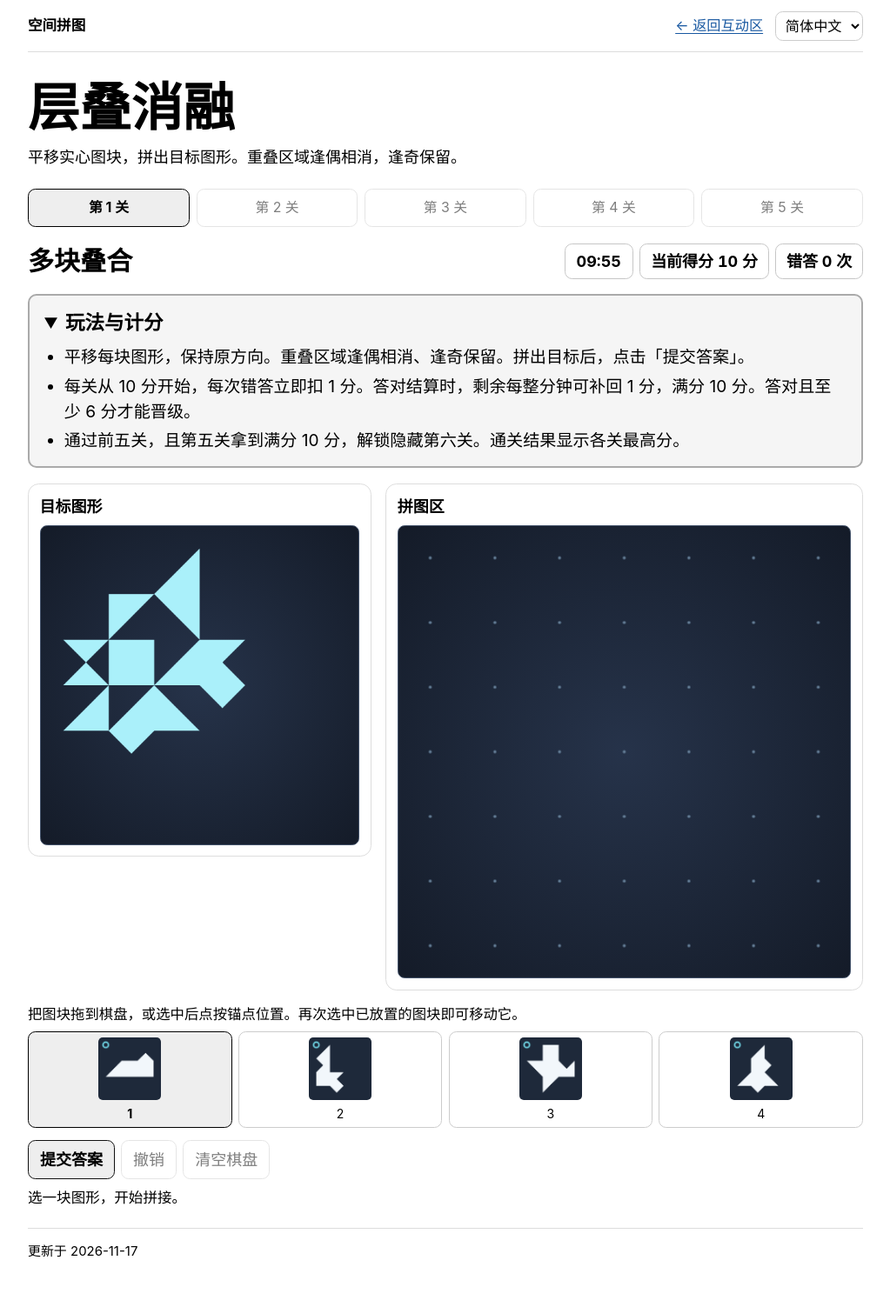
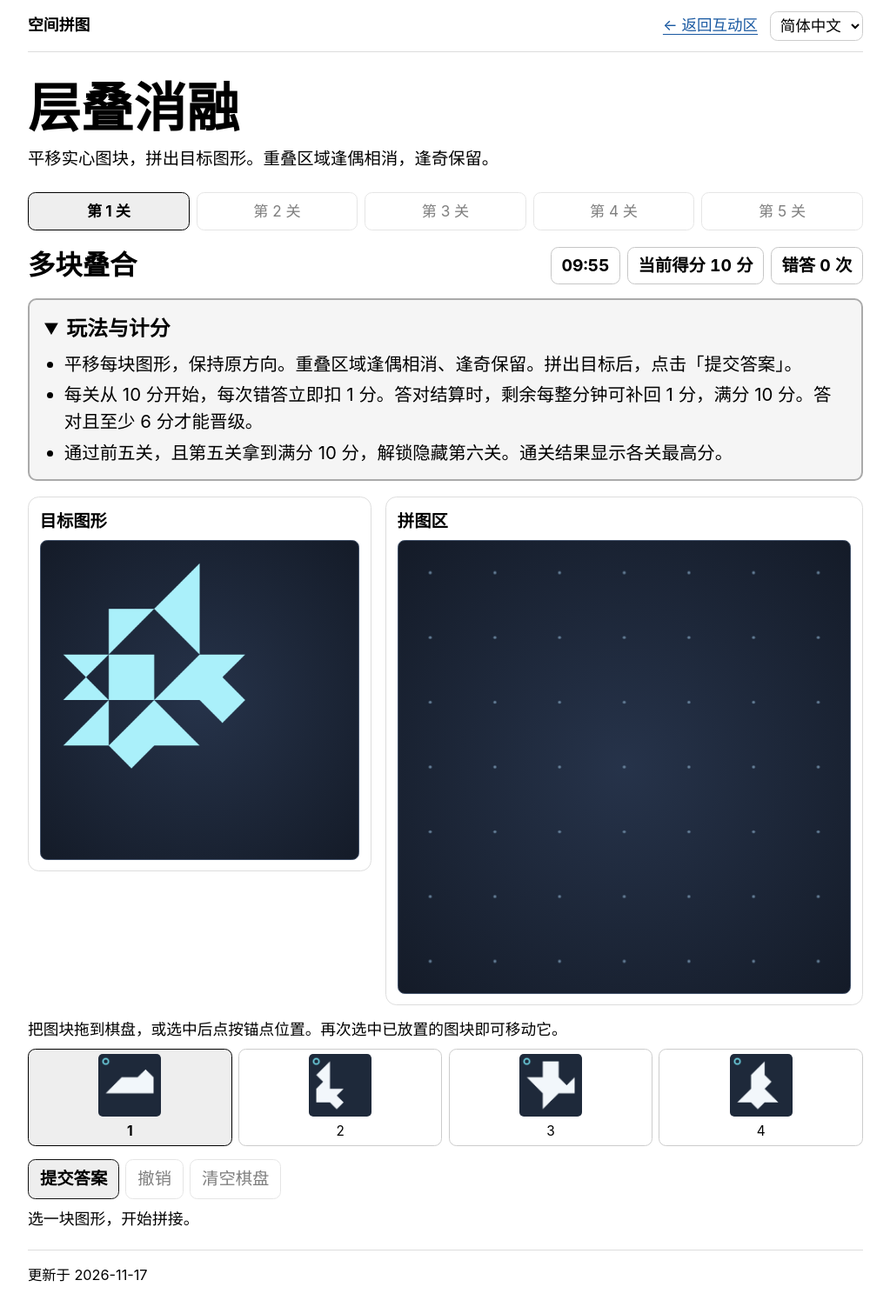
Before and after one commit to mybagi/layer-ablation-game, a plain HTML site: page index.html in a window 1280 px wide. Shown: the whole page at 87% size, without its empty margins (128-1151 px from the left). Before the commit the page ends 1476 px from the top, so only its background shows below. Drawn offline with Linux system fonts and the light colour scheme.

Commit message:
Increase game text sizes by one point

```diff
--- a/index.html
+++ b/index.html
@@ -7,10 +7,11 @@
   <meta name="description" content="在倒计时内按奇偶消融规则拼出目标图形，挑战五道随机题。">
   <title>层叠消融</title>
   <style>
+  :root { --site-font-increase: 1pt; }
     * { box-sizing: border-box; }
     [hidden] { display: none !important; }
     :root { color: #000; background: #fff; font: 112.5%/1.5 Inter, system-ui, "Microsoft YaHei", sans-serif; }
-    body { margin: 0; min-height: 100vh; background-color: #fff; isolation: isolate; transition: background-color .85s, color .65s; }
+    body { font-size: calc(1rem + var(--site-font-increase)); margin: 0; min-height: 100vh; background-color: #fff; isolation: isolate; transition: background-color .85s, color .65s; }
     body::before { content: ""; position: fixed; inset: 0; z-index: -1; pointer-events: none; background: radial-gradient(ellipse at 50% 12%, #4b2019, transparent 67%); opacity: 0; transition: opacity 1s; }
     a[href] { color: #1858a1; text-underline-offset: .2em; }
     button { font: inherit; color: inherit; min-height: 44px; padding: .42rem .72rem; border: 1px solid #ccc; border-radius: .48rem; background: #fff; cursor: pointer; }
@@ -20,41 +21,41 @@
     h1, h2, h3, p { margin: 0; }
     .wrap { width: min(960px, calc(100% - 2rem)); margin-inline: auto; }
     .top { min-height: 60px; display: flex; justify-content: space-between; align-items: center; gap: .8rem; border-bottom: 1px solid #ddd; }
-    .top strong { font-size: .92rem; }
-    .top nav { display: flex; gap: .75rem; align-items: center; font-size: .9rem; }
+    .top strong { font-size: calc(.92rem + var(--site-font-increase)); }
+    .top nav { display: flex; gap: .75rem; align-items: center; font-size: calc(.9rem + var(--site-font-increase)); }
     .language { min-height: 34px; padding: .18rem .4rem; border: 1px solid #ccc; border-radius: .48rem; color: #000; background: #fff; font: inherit; }
     .intro { margin: 1.65rem 0 1.3rem; }
-    h1 { font-size: clamp(2.15rem, 5.2vw + 2px, 3.3rem); line-height: 1.13; }
+    h1 { font-size: calc(clamp(2.15rem, 5.2vw + 2px, 3.3rem) + var(--site-font-increase)); line-height: 1.13; }
     .intro p { max-width: 46rem; margin-top: .55rem; }
     .levels { display: grid; grid-template-columns: repeat(5, minmax(0, 1fr)); gap: .42rem; }
-    .levels button { padding: .4rem .18rem; font-size: .88rem; }
+    .levels button { padding: .4rem .18rem; font-size: calc(.88rem + var(--site-font-increase)); }
     .levels button[aria-current="step"], .pieces button[aria-pressed="true"] { background: #eee; border-color: #000; font-weight: 700; }
     .stage { display: flex; justify-content: space-between; align-items: center; flex-wrap: wrap; gap: .5rem .65rem; margin: .95rem 0 .65rem; }
-    .stage h2 { font-size: clamp(1.25rem, 4.5vw + 2px, 1.67rem); }
+    .stage h2 { font-size: calc(clamp(1.25rem, 4.5vw + 2px, 1.67rem) + var(--site-font-increase)); }
     .stage-stats { display: flex; flex-wrap: wrap; gap: .42rem; }
     .stat { flex: none; font-weight: 700; padding: .33rem .65rem; border: 1px solid #c6c6c6; border-radius: .48rem; font-variant-numeric: tabular-nums; }
     #timer { min-width: 4.4rem; text-align: center; }
     .boards { display: grid; grid-template-columns: minmax(150px, .72fr) minmax(0, 1fr); gap: .9rem; align-items: start; }
     .panel { min-width: 0; padding: .7rem; border: 1px solid #ddd; border-radius: .7rem; }
-    .panel h3 { font-size: 1rem; }
+    .panel h3 { font-size: calc(1rem + var(--site-font-increase)); }
     .board { display: block; width: 100%; aspect-ratio: 1; margin: .4rem auto 0; border: 1px solid #43526a; border-radius: .45rem; background: radial-gradient(ellipse at center, #26334a, #141b28); }
     .target-window { position: relative; }
     .target-window .concealed { visibility: hidden; }
-    .target-message { position: absolute; inset: 0; display: grid; place-items: center; padding: .55rem; text-align: center; color: #eee1d6; background: #2a1614; border: 1px solid #674033; border-radius: .45rem; font-size: .92rem; }
+    .target-message { position: absolute; inset: 0; display: grid; place-items: center; padding: .55rem; text-align: center; color: #eee1d6; background: #2a1614; border: 1px solid #674033; border-radius: .45rem; font-size: calc(.92rem + var(--site-font-increase)); }
     #peek { margin-top: .45rem; }
     .play-board { touch-action: none; cursor: crosshair; }
-    .piece-guide { margin: .85rem 0 .42rem; font-size: .91rem; }
+    .piece-guide { margin: .85rem 0 .42rem; font-size: calc(.91rem + var(--site-font-increase)); }
     .pieces { display: grid; grid-template-columns: repeat(auto-fit, minmax(66px, 1fr)); gap: .4rem; }
-    .pieces button { display: grid; justify-items: center; min-width: 0; gap: .28rem; padding: .3rem .25rem; font-size: .78rem; cursor: grab; touch-action: none; }
+    .pieces button { display: grid; justify-items: center; min-width: 0; gap: .28rem; padding: .3rem .25rem; font-size: calc(.78rem + var(--site-font-increase)); cursor: grab; touch-action: none; }
     .pieces button:active { cursor: grabbing; }
     .pieces canvas { width: min(100%, 72px); aspect-ratio: 1; display: block; background: #1e293a; border-radius: .28rem; }
     .actions { margin-top: .8rem; display: flex; flex-wrap: wrap; gap: .4rem; }
     .primary { border-color: #111; background: #eee; font-weight: 700; }
     .primary:not(:disabled):hover { background: #e3e3e3; }
-    .feedback { min-height: 1.5em; margin-top: .55rem; font-size: .92rem; }
+    .feedback { min-height: 1.5em; margin-top: .55rem; font-size: calc(.92rem + var(--site-font-increase)); }
     .board-tools { margin: .8rem 0 1rem; padding: .82rem .95rem; border: 2px solid #aaa; border-radius: .55rem; background: #f5f5f5; }
-    .board-tools summary { cursor: pointer; font-size: 1.25rem; font-weight: 700; }
-    .board-tools ul { margin: .45rem 0 0; padding-inline-start: 1.26rem; font-size: 1.0625rem; }
+    .board-tools summary { cursor: pointer; font-size: calc(1.25rem + var(--site-font-increase)); font-weight: 700; }
+    .board-tools ul { margin: .45rem 0 0; padding-inline-start: 1.26rem; font-size: calc(1.0625rem + var(--site-font-increase)); }
     .board-tools li + li { margin-top: .28rem; }
     .admin-tools { margin-top: 1rem; }
     .admin-tools summary { cursor: pointer; font-weight: 600; }
@@ -64,15 +65,15 @@
     .admin-status { margin-top: .3rem; }
     #admin-levels { display: flex; flex-wrap: wrap; gap: .4rem; margin-top: .5rem; }
     .completion, .timeout, .achievement { margin-top: 1.25rem; }
-    .completion h2, .timeout h2, .achievement h2 { font-size: clamp(1.4rem, 5vw + 2px, 2rem); }
-    .completion output { display: block; font-size: 2.25rem; font-weight: 700; margin: .4rem 0; }
+    .completion h2, .timeout h2, .achievement h2 { font-size: calc(clamp(1.4rem, 5vw + 2px, 2rem) + var(--site-font-increase)); }
+    .completion output { display: block; font-size: calc(2.25rem + var(--site-font-increase)); font-weight: 700; margin: .4rem 0; }
     .timeout p { margin: .4rem 0 .75rem; }
     .qualification { margin: .55rem 0 .72rem; }
     .fireworks { position: fixed; inset: 0; width: 100%; height: 100%; pointer-events: none; z-index: 1; }
     .hidden-offer { margin-top: .95rem; padding: .9rem; border: 1px solid #8b4936; border-radius: .55rem; }
     .hidden-offer p, .achievement p { margin: .35rem 0 .65rem; }
     .achievement { text-align: center; padding-block: 1.7rem; }
-    .achievement-mark { display: grid; place-items: center; width: 74px; aspect-ratio: 1; margin: 0 auto .68rem; border: 2px solid #d48454; border-radius: 50%; background: radial-gradient(circle, #6a2d1f 49%, #321716 50%, #321716 59%, #a45d3b 60%, #452019 62%); color: #ffe4bb; font: 2.5rem/1 system-ui, sans-serif; }
+    .achievement-mark { display: grid; place-items: center; width: 74px; aspect-ratio: 1; margin: 0 auto .68rem; border: 2px solid #d48454; border-radius: 50%; background: radial-gradient(circle, #6a2d1f 49%, #321716 50%, #321716 59%, #a45d3b 60%, #452019 62%); color: #ffe4bb; font: calc(2.5rem + var(--site-font-increase))/1 system-ui, sans-serif; }
     .hell { background-color: #170c0c; color: #fff1e8; }
     .hell::before { opacity: 1; }
     .hell .panel, .hell .hidden-offer, .hell .board-tools { background: #241310; border-color: #95634f; }
@@ -123,7 +124,7 @@
     }
     .results { margin: .5rem 0 .8rem; padding: 0; list-style: none; }
     .results li { display: flex; align-items: center; justify-content: space-between; gap: .55rem; padding: .36rem 0; border-top: 1px solid #ddd; }
-    .footer { margin-top: 1.2rem; padding: .85rem 0 1.4rem; font-size: .83rem; border-top: 1px solid #ddd; display: flex; flex-wrap: wrap; justify-content: space-between; gap: .4rem .8rem; }
+    .footer { margin-top: 1.2rem; padding: .85rem 0 1.4rem; font-size: calc(.83rem + var(--site-font-increase)); border-top: 1px solid #ddd; display: flex; flex-wrap: wrap; justify-content: space-between; gap: .4rem .8rem; }
     @media (max-width: 570px) {
       .wrap { width: calc(100% - 1.3rem); }
       .intro { margin: 1.05rem 0 .8rem; }
```
